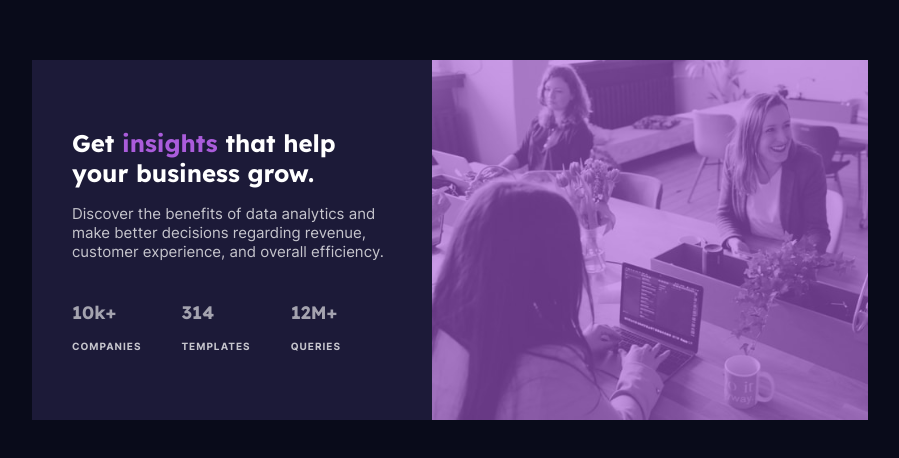
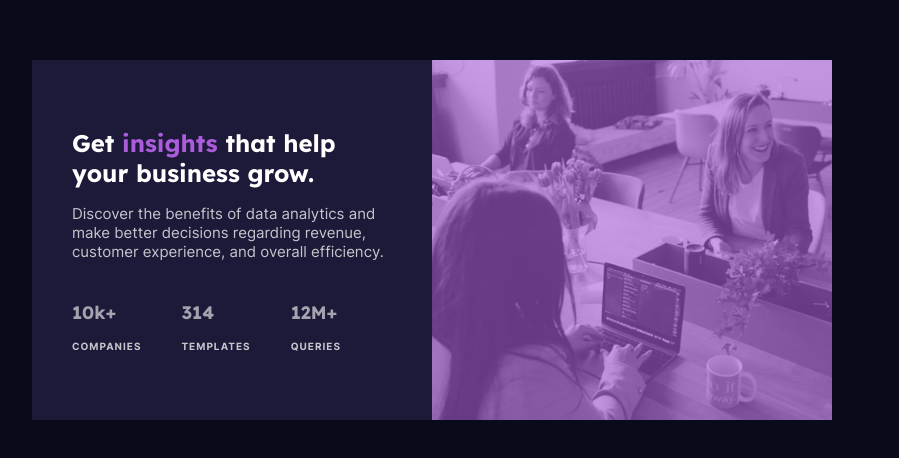
Before and after one commit to Lewiston/font-end-mentor, a plain HTML site: page stats-preview-card-component-main/index.html in a window 1280 px wide. Shown: the part 160-618 px from the top of the page, without its empty margins (208-1107 px from the left). Drawn offline with Linux system fonts and the light colour scheme.

Commit message:
Slight change made to the card image size

```diff
--- a/stats-preview-card-component-main/style.css
+++ b/stats-preview-card-component-main/style.css
@@ -61,15 +61,16 @@ p {
 
 img {
     height: 100%;
-    width: auto;
+    width: 100%;
     position: absolute;
+    object-fit: cover;
 }
 
 .overlay {
     position: absolute;
     background-color: hsla(277, 64%, 61%, 0.6);
     height: 100%;
-    width: 109%;
+    width: 100%;
 }
 
 .content {
```
